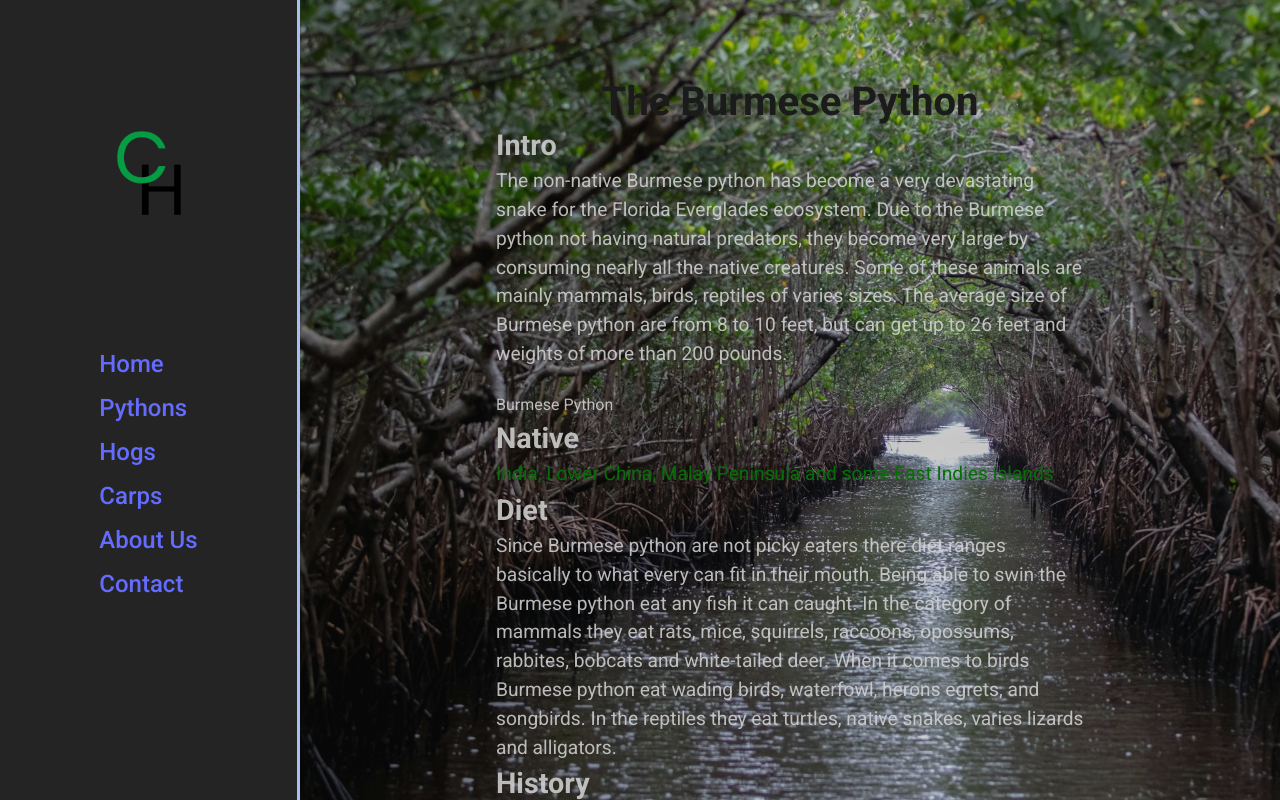
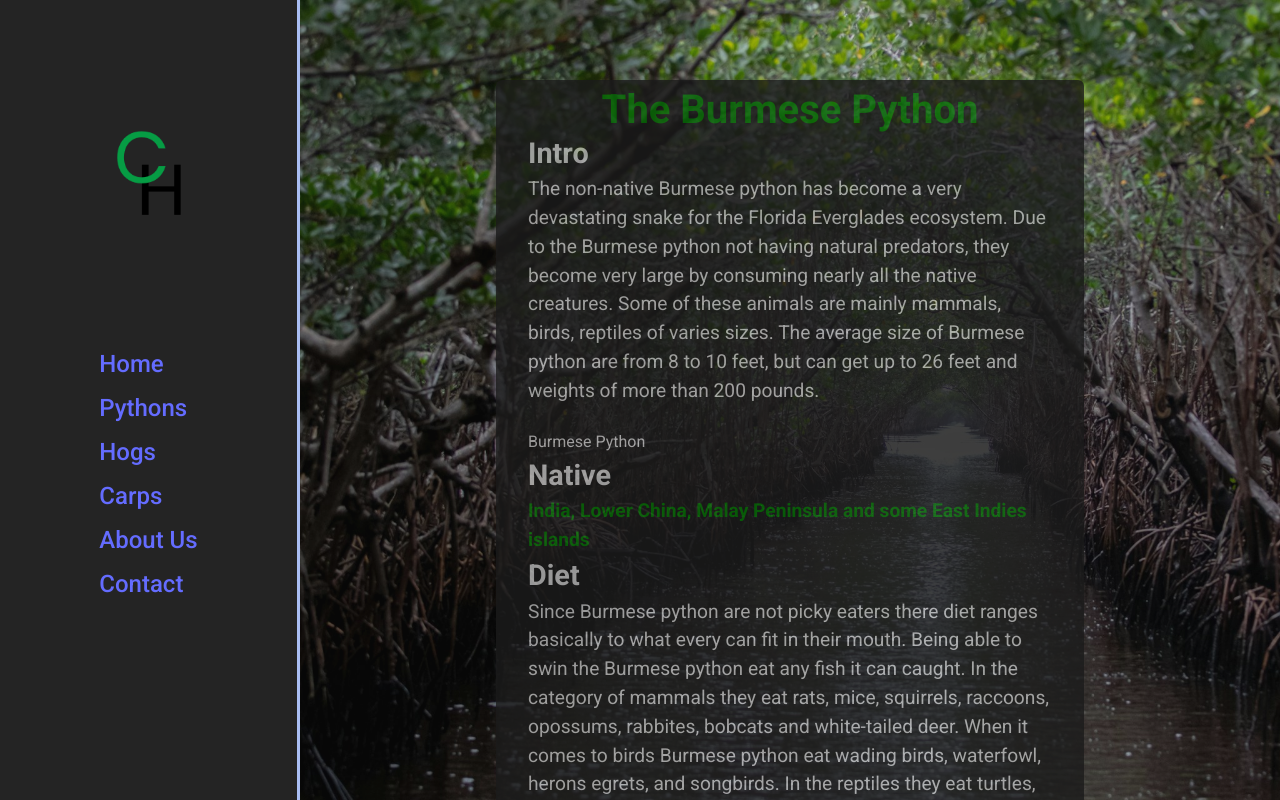
Before and after one commit to coding4freedom/invasive-app, a React (Vite) app: page /pythons in a window 1280 px wide. Built offline with nearby package versions, Linux system fonts and the light colour scheme.

Commit message:
Python, Hog, Carp pages styling readability added

```diff
--- a/src/components/ContentComponent.css
+++ b/src/components/ContentComponent.css
@@ -8,6 +8,21 @@ h1 {
 h3 {
     font-size: 1.8rem;
 }
+h1, span {
+    color: green;
+    font-weight: bold;
+}
 p, span {
     font-size: 1.2rem;
 }
+
+.content {
+    overflow: scroll;
+}
+
+.subtle {
+    padding: .5rem 2rem;
+    border-radius: 6px;
+    background-color: #1a1a1a;
+    opacity: .8;
+}
--- a/src/components/ContentComponent.jsx
+++ b/src/components/ContentComponent.jsx
@@ -8,7 +8,7 @@ const ContentComponent = ({content, className}) => {
 
     return(
         <div className={`content wrap ${className || ''}`}>
-          <div className="row">
+          <div className="row subtle">
             <h1 className="content-header">{content.header}</h1>
             <section className="intro">
               <h3 className="intro-header">Intro</h3>
--- a/src/components/SideBarComponent.css
+++ b/src/components/SideBarComponent.css
@@ -14,10 +14,6 @@
     height: auto;
     margin-bottom: 8rem;
 }
-span {
-    color: green;
-}
-
 .tabs {
     display: flex;
     flex-direction: column;
```
Also changed, not shown: src/pages/PythonPage.css (line endings or trailing spaces).
